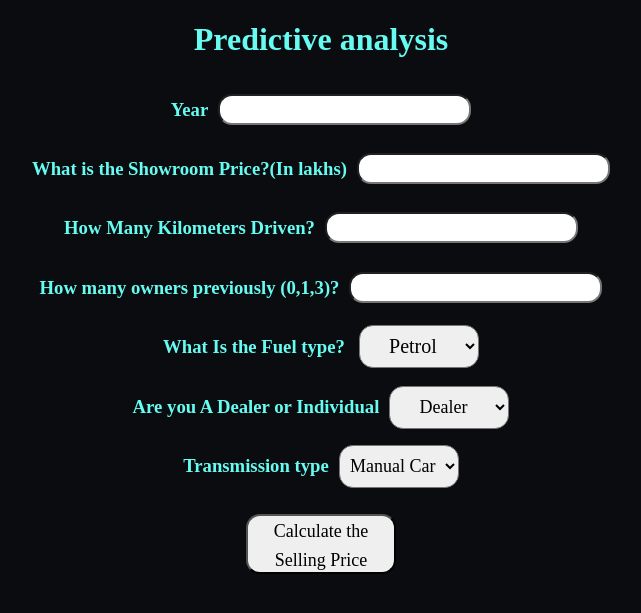
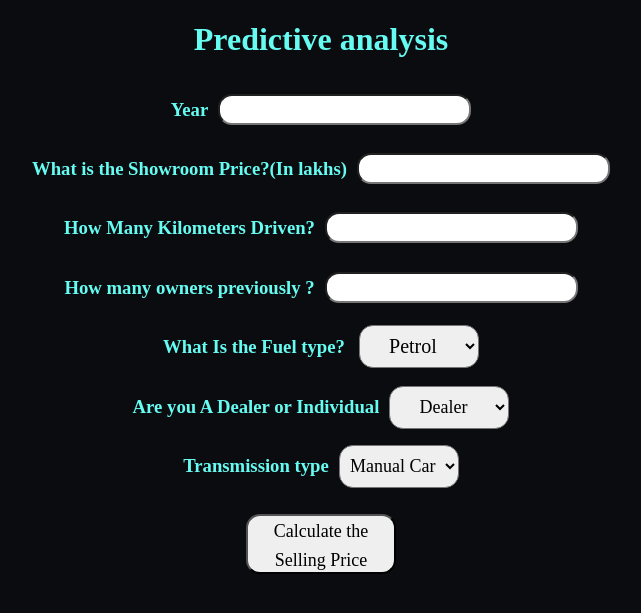
Before and after one commit to Rishav25/Car_price, a Flask app: page / in a window 1280 px wide. Shown: the top 613 px of the page, without its empty margins (319-960 px from the left). Run offline with Flask 2, Linux system fonts and the light colour scheme; some web fonts are replaced.

Commit message:
Update index.html

```diff
--- a/templates/index.html
+++ b/templates/index.html
@@ -22,7 +22,7 @@
             <br>
             <h3 style="display:inline-block;margin-right:10px;">How Many Kilometers Driven?</h3><input style="display: inline-block;" id="third" name="Kms_Driven" required="required">
             <br>
-            <h3 style="display:inline-block;margin-right:10px;">How many owners previously (0,1,3)?</h3><input style="display: inline-block;" id="fourth" name="Owner" required="required">
+            <h3 style="display:inline-block;margin-right:10px;">How many owners previously ?</h3><input style="display: inline-block;" id="fourth" name="Owner" required="required">
             <br>
             <h3 style="display:inline-block;margin-right:10px;">What Is the Fuel type?</h3>
             <select style="display: inline-block;" name="Fuel_Type_Petrol" id="fuel" required="required">
```
